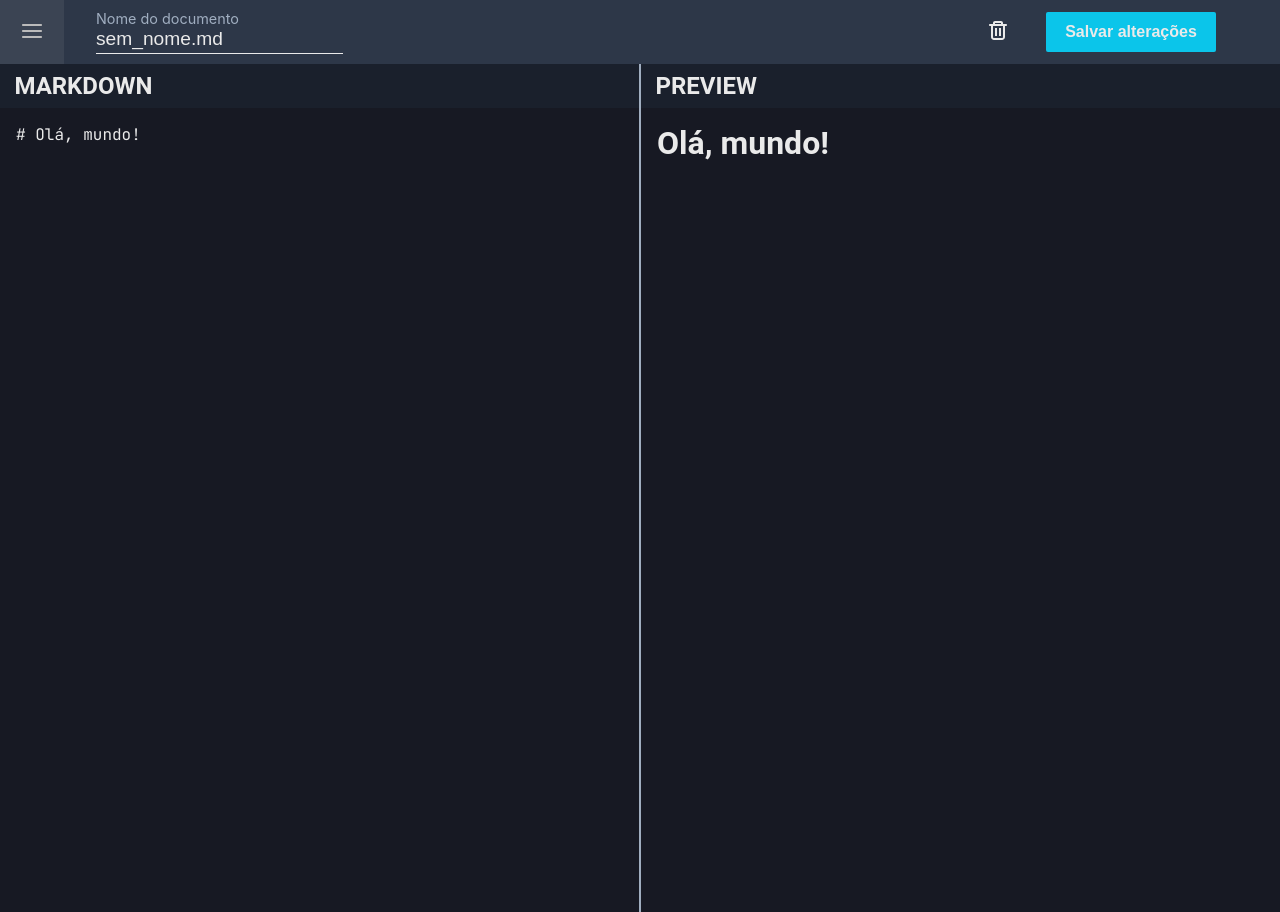
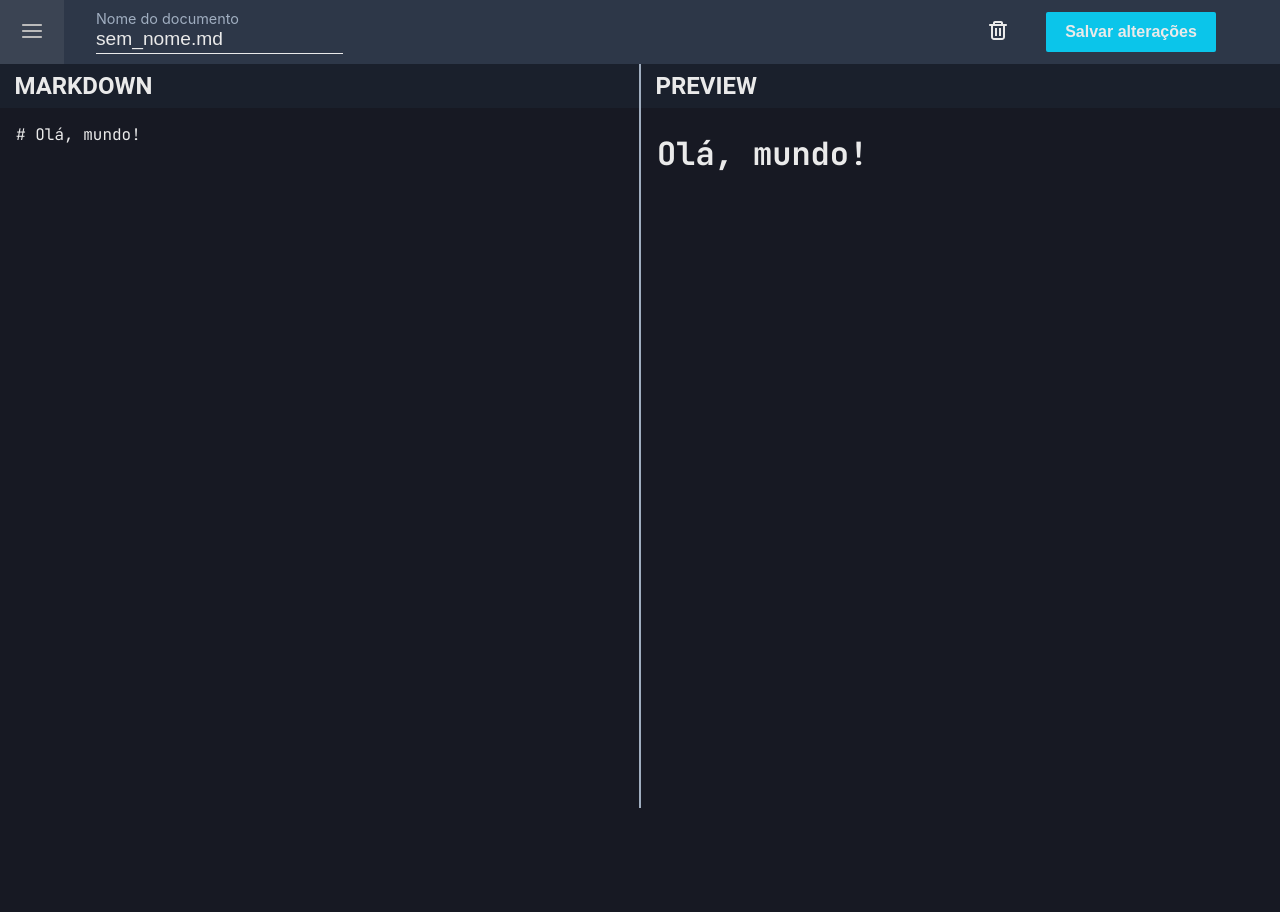
Before and after one commit to Luis-Felipe-N/markdown-editor, a React (Vite) app: page / in a window 1280 px wide. After the commit the page ends 808 px from the top, so only its background shows below. Built offline with nearby package versions, Linux system fonts and the light colour scheme.

Commit message:
style tags preview

```diff
--- a/src/components/Editor/style.module.scss
+++ b/src/components/Editor/style.module.scss
@@ -10,14 +10,17 @@
             font-family: 'JetBrains Mono', monospace;
             font-size: 1rem;
             width: 100%;
-            height: 100vh;
+            height: 87vh;
             border: 0;
             resize: none;
             outline: 0;
             padding: 1rem;
+            overflow: auto;
+            height: 87vh;
         }
 
         > div {
+
             padding: .5rem .9rem;
             background-color: var(--color-gray-800);
 
--- a/src/components/Preview/index.tsx
+++ b/src/components/Preview/index.tsx
@@ -13,7 +13,6 @@ export function Preview({text}: IPreviewProps) {
         const tempHtmlPreview = markdown(text)
 
         setHtmlPreview(tempHtmlPreview)
-        console.log(htmlPreview)
     }, [text])
 
     return (
--- a/src/components/Preview/style.module.scss
+++ b/src/components/Preview/style.module.scss
@@ -1,6 +1,8 @@
 .preview {
     flex: 1;
     border-left: 2px solid var(--color-gray-400);
+    font-family: 'JetBrains Mono', monospace;
+
     &__header {
         padding: .5rem .9rem;
         background-color: var(--color-gray-800);
@@ -9,13 +11,45 @@
         h1 {
             font-weight: 500;
 
-            font-family: 'JetBrains Mono', monospace;
             font-size: .9rem;
             color: var(--color-gray-400);
         }
     }
 
     &__main {
+        overflow: auto;
+        height: 87vh;
         padding: 1rem;
+
+        *:not(hr) {
+            padding: .5rem 0;
+        }
+
+        h1, h2, h3, h4, h5, h6 {
+            font-family: 'JetBrains Mono', monospace;
+        }
+
+        ul, ol {
+            margin-left: 4rem;
+        }
+
+        a {
+            color: var(--color-cyan-400);
+            text-decoration: underline;
+        }
+
+        pre {
+            padding: 1rem;
+            border-radius: 5px;
+            background-color: var(--color-gray-800);
+            line-height: 1.7;
+            margin: .5rem 0 1rem;
+        }
+
+        img {
+            display: block;
+            max-width: 100%;
+            width: 100%;
+        }
     }
 }
--- a/src/style/global.scss
+++ b/src/style/global.scss
@@ -14,6 +14,10 @@
     html {
         font-size: 87.5%;
     }
+}
+
+html {
+    overflow: hidden;
 }
 
 :root {
@@ -63,3 +67,8 @@ body {
     // font-family: 'Open Sans', sans-serif;
     // font-family: 'Roboto', sans-serif;
 }
+
+::-webkit-scrollbar {
+    width: 0px;
+    height: 0px;
+}
```
Also changed, not shown: 1 other file (tests, documents, lock files or other folders).
